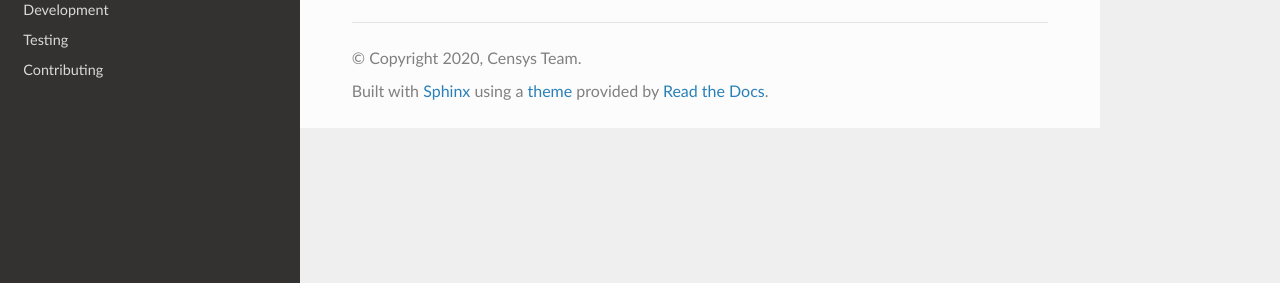
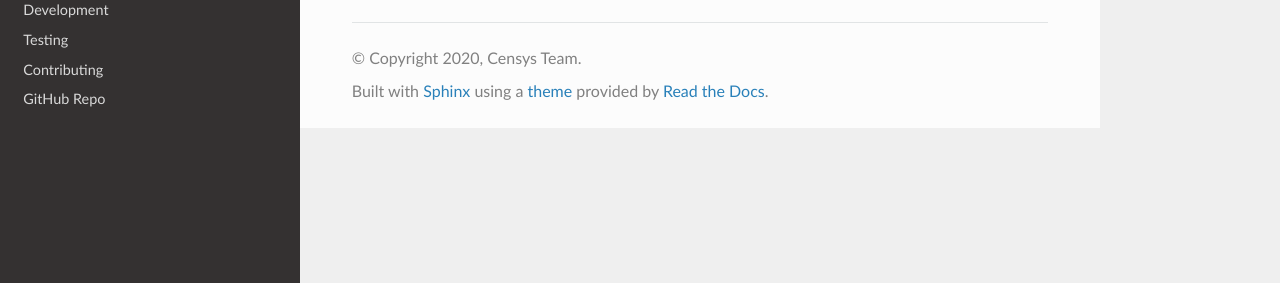
Before and after one commit to censys/censys-python, a Sphinx documentation site: the page built from docs/cli.rst, in a window 1280 px wide. Shown: the part 321-604 px from the top of the page. Built offline with Sphinx 7.4.7 and the Read the Docs theme 2.0.0, drawn with Linux system fonts in a browser that asks for light colours.

Commit message:
docs: GitHub Link

```diff
--- a/docs/index.rst
+++ b/docs/index.rst
@@ -22,3 +22,4 @@ Welcome to Censys Python's documentation!
    development
    testing
    contributing
+   GitHub Repo <https://github.com/censys/censys-python>
```
